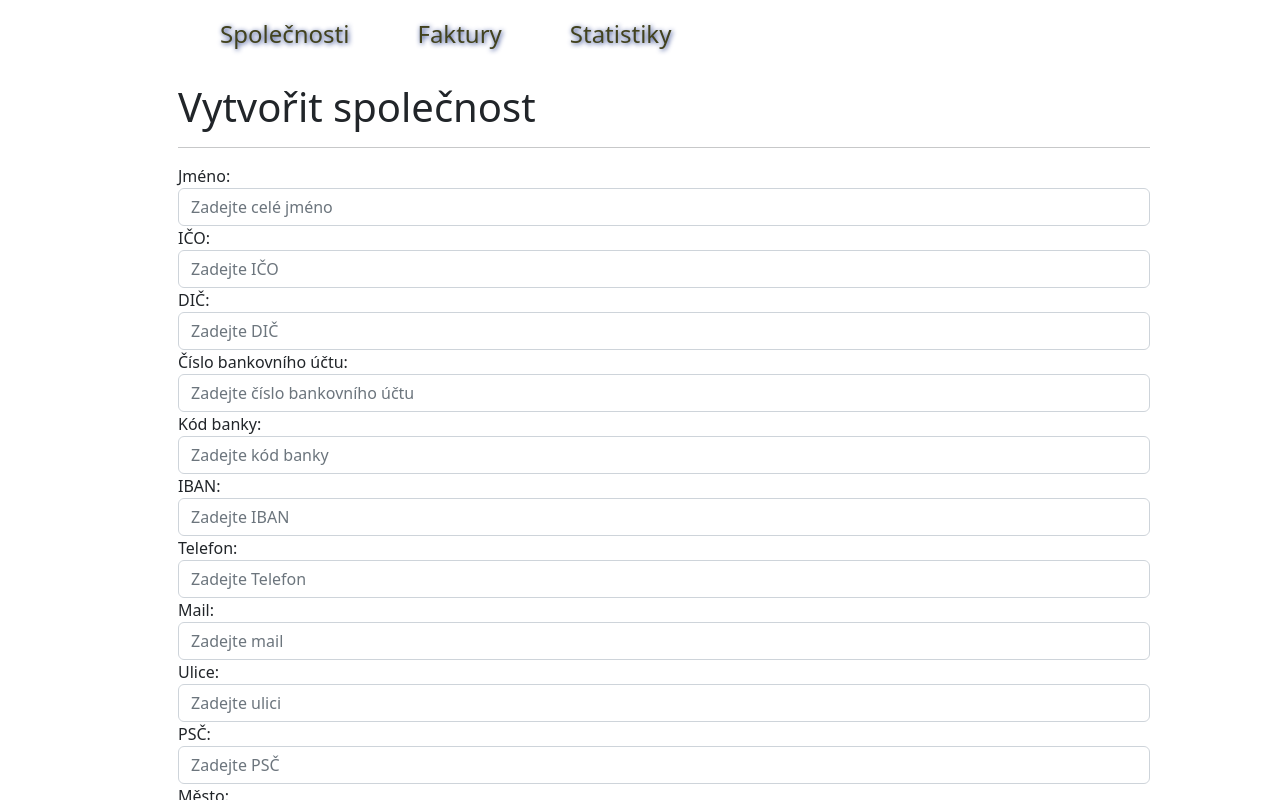
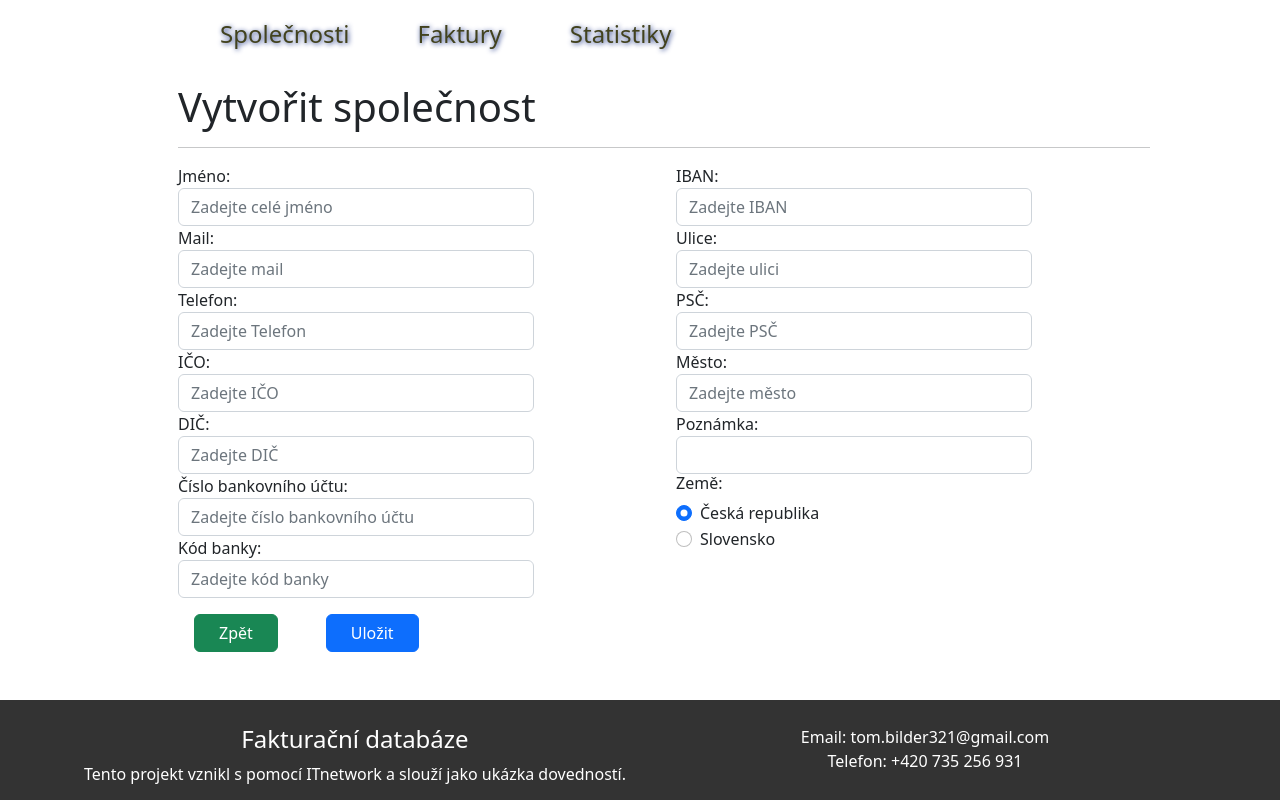
Before and after one commit to poLLib/invoice-webapp, a React (Create React App) app in the folder invoice-client-starter/: page /persons/create in a window 1280 px wide. Built offline with nearby package versions, Linux system fonts and the light colour scheme.

Commit message:
forms column alignment

```diff
--- a/invoice-client-starter/package.json
+++ b/invoice-client-starter/package.json
@@ -10,7 +10,7 @@
     "react": "^18.2.0",
     "react-bootstrap": "^2.10.4",
     "react-dom": "^18.2.0",
-    "react-router-dom": "^6.6.1",
+    "react-router-dom": "^6.10.0",
     "react-scripts": "5.0.1",
     "web-vitals": "^2.1.4"
   },
--- a/invoice-client-starter/src/components/InputField.js
+++ b/invoice-client-starter/src/components/InputField.js
@@ -69,7 +69,7 @@ export function InputField(props) {
       {isTextarea ? (
         <textarea
           required={required}
-          className={`form-control ${props.isSubmitted ? (props.error ? "is-invalid" : "is-valid") : ""}`}
+          className={`form-control w-75 ${props.isSubmitted ? (props.error ? "is-invalid" : "is-valid") : ""}`}
           placeholder={props.prompt}
           rows={props.rows}
           minLength={minlength}
@@ -81,7 +81,7 @@ export function InputField(props) {
         <input
           required={required}
           type={type}
-          className={`form-control ${props.isSubmitted ? (props.error ? "is-invalid" : "is-valid") : ""}`}
+          className={`form-control w-75 ${props.isSubmitted ? (props.error ? "is-invalid" : "is-valid") : ""}`}
           aria-describedby={props.validationFeedback}
           placeholder={props.prompt}
           minLength={minlength}
--- a/invoice-client-starter/src/components/InputSelect.js
+++ b/invoice-client-starter/src/components/InputSelect.js
@@ -57,7 +57,7 @@ export function InputSelect(props) {
       <label>{props.label}:</label>
       <select
         required={required}
-        className={`browser-default form-select ${props.isSubmitted ? (props.error ? "is-invalid" : "is-valid") : ""}`}
+        className={`browser-default form-select w-75 ${props.isSubmitted ? (props.error ? "is-invalid" : "is-valid") : ""}`}
         multiple={multiple}
         name={props.name}
         onChange={props.handleChange}
--- a/invoice-client-starter/src/invoice/InvoiceForm.js
+++ b/invoice-client-starter/src/invoice/InvoiceForm.js
@@ -122,6 +122,8 @@ export function InvoiceForm() {
             )}
 
             <form noValidate onSubmit={handleSubmit}>
+                <div className="row">
+                    <div className="col">
                         <InputSelect
                             name="seller"
                             label="Dodavatel"
@@ -160,6 +162,22 @@ export function InvoiceForm() {
                                 setInvoice({ ...invoice, invoiceNumber: e.target.value });
                             }}
                         />
+                        <InputField
+                            required={true}
+                            type="number"
+                            name="price"
+                            min="0"
+                            label="Cena"
+                            prompt="Zadejte cenu"
+                            value={invoice.price}
+                            isSubmitted={isSubmitted}
+                            error={fieldErrors.price}
+                            handleChange={(e) => {
+                                setInvoice({ ...invoice, price: e.target.value });
+                            }}
+                        />
+                    </div>
+                    <div className="col">
                         <InputField
                             required={true}
                             type="date"
@@ -203,20 +221,6 @@ export function InvoiceForm() {
                         <InputField
                             required={true}
                             type="number"
-                    name="price"
-                    min="0"
-                    label="Cena"
-                    prompt="Zadejte cenu"
-                    value={invoice.price}
-                    isSubmitted={isSubmitted}
-                    error={fieldErrors.price}
-                    handleChange={(e) => {
-                        setInvoice({ ...invoice, price: e.target.value });
-                    }}
-                />
-                <InputField
-                    required={true}
-                    type="number"
                             name="vat"
                             min="0"
                             label="DPH"
@@ -228,6 +232,9 @@ export function InvoiceForm() {
                                 setInvoice({ ...invoice, vat: e.target.value });
                             }}
                         />
+                    </div>
+                </div>
+                <br/>
                 <InputField
                     required={false}
                     type="textarea"
@@ -242,7 +249,6 @@ export function InvoiceForm() {
                         setInvoice({ ...invoice, note: e.target.value });
                     }}
                 />
-
                 <BackButton style="btn btn-success mt-3 ms-3 px-4" />
                 <input type="submit" className="btn btn-primary mt-3 ms-5 px-4" value="Uložit" />
             </form>
--- a/invoice-client-starter/src/persons/PersonForm.js
+++ b/invoice-client-starter/src/persons/PersonForm.js
@@ -132,7 +132,8 @@ export function PersonForm() {
 
             <form noValidate onSubmit={handleSubmit}>
                 {id ? (
-                    <div>
+                    <div className="row">
+                        <div className="col">
                             <InputField
                                 required={true}
                                 type="text"
@@ -147,7 +148,34 @@ export function PersonForm() {
                                     setPerson({ ...person, name: e.target.value });
                                 }}
                             />
-
+                            <InputField
+                                required={true}
+                                type="text"
+                                name="telephone"
+                                min="3"
+                                label="Telefon"
+                                prompt="Zadejte Telefon"
+                                value={person.telephone}
+                                isSubmitted={isSubmitted}
+                                error={fieldErrors.telephone}
+                                handleChange={(e) => {
+                                    setPerson({ ...person, telephone: e.target.value });
+                                }}
+                            />
+                            <InputField
+                                required={true}
+                                type="text"
+                                name="mail"
+                                min="3"
+                                label="Mail"
+                                prompt="Zadejte mail"
+                                value={person.mail}
+                                isSubmitted={isSubmitted}
+                                error={fieldErrors.mail}
+                                handleChange={(e) => {
+                                    setPerson({ ...person, mail: e.target.value });
+                                }}
+                            />
                             <InputField
                                 required={true}
                                 type="text"
@@ -162,7 +190,6 @@ export function PersonForm() {
                                     setPerson({ ...person, accountNumber: e.target.value });
                                 }}
                             />
-
                             <InputField
                                 required={true}
                                 type="text"
@@ -177,7 +204,6 @@ export function PersonForm() {
                                     setPerson({ ...person, bankCode: e.target.value });
                                 }}
                             />
-
                             <InputField
                                 required={true}
                                 type="text"
@@ -192,37 +218,8 @@ export function PersonForm() {
                                     setPerson({ ...person, iban: e.target.value });
                                 }}
                             />
-
-                        <InputField
-                            required={true}
-                            type="text"
-                            name="telephone"
-                            min="3"
-                            label="Telefon"
-                            prompt="Zadejte Telefon"
-                            value={person.telephone}
-                            isSubmitted={isSubmitted}
-                            error={fieldErrors.telephone}
-                            handleChange={(e) => {
-                                setPerson({ ...person, telephone: e.target.value });
-                            }}
-                        />
-
-                        <InputField
-                            required={true}
-                            type="text"
-                            name="mail"
-                            min="3"
-                            label="Mail"
-                            prompt="Zadejte mail"
-                            value={person.mail}
-                            isSubmitted={isSubmitted}
-                            error={fieldErrors.mail}
-                            handleChange={(e) => {
-                                setPerson({ ...person, mail: e.target.value });
-                            }}
-                        />
-
+                        </div>
+                        <div className="col">
                             <InputField
                                 required={true}
                                 type="text"
@@ -237,7 +234,6 @@ export function PersonForm() {
                                     setPerson({ ...person, street: e.target.value });
                                 }}
                             />
-
                             <InputField
                                 required={true}
                                 type="text"
@@ -252,7 +248,6 @@ export function PersonForm() {
                                     setPerson({ ...person, zip: e.target.value });
                                 }}
                             />
-
                             <InputField
                                 required={true}
                                 type="text"
@@ -267,7 +262,6 @@ export function PersonForm() {
                                     setPerson({ ...person, city: e.target.value });
                                 }}
                             />
-
                             <InputField
                                 required={false}
                                 type="text"
@@ -280,7 +274,6 @@ export function PersonForm() {
                                     setPerson({ ...person, note: e.target.value });
                                 }}
                             />
-
                             <h6>Země:</h6>
 
                             <InputCheck
@@ -293,7 +286,6 @@ export function PersonForm() {
                                 }}
                                 checked={Country.CZECHIA === person.country}
                             />
-
                             <InputCheck
                                 type="radio"
                                 name="country"
@@ -305,8 +297,10 @@ export function PersonForm() {
                                 checked={Country.SLOVAKIA === person.country}
                             />
                         </div>
+                    </div>
                 ) : (
-                    <div>
+                    <div className="row">
+                        <div className="col">
                             <InputField
                                 required={true}
                                 type="text"
@@ -321,7 +315,34 @@ export function PersonForm() {
                                     setPerson({ ...person, name: e.target.value });
                                 }}
                             />
-
+                            <InputField
+                                required={true}
+                                type="text"
+                                name="mail"
+                                min="3"
+                                label="Mail"
+                                prompt="Zadejte mail"
+                                value={person.mail}
+                                error={fieldErrors.mail}
+                                isSubmitted={isSubmitted}
+                                handleChange={(e) => {
+                                    setPerson({ ...person, mail: e.target.value });
+                                }}
+                            />
+                            <InputField
+                                required={true}
+                                type="text"
+                                name="telephone"
+                                min="3"
+                                label="Telefon"
+                                prompt="Zadejte Telefon"
+                                value={person.telephone}
+                                error={fieldErrors.telephone}
+                                isSubmitted={isSubmitted}
+                                handleChange={(e) => {
+                                    setPerson({ ...person, telephone: e.target.value });
+                                }}
+                            />
                             <InputField
                                 required={true}
                                 type="text"
@@ -336,7 +357,6 @@ export function PersonForm() {
                                     setPerson({ ...person, identificationNumber: e.target.value });
                                 }}
                             />
-
                             <InputField
                                 required={true}
                                 type="text"
@@ -351,7 +371,6 @@ export function PersonForm() {
                                     setPerson({ ...person, taxNumber: e.target.value });
                                 }}
                             />
-
                             <InputField
                                 required={true}
                                 type="text"
@@ -366,7 +385,6 @@ export function PersonForm() {
                                     setPerson({ ...person, accountNumber: e.target.value });
                                 }}
                             />
-
                             <InputField
                                 required={true}
                                 type="text"
@@ -381,7 +399,8 @@ export function PersonForm() {
                                     setPerson({ ...person, bankCode: e.target.value });
                                 }}
                             />
-
+                        </div>
+                        <div className="col">
                             <InputField
                                 required={true}
                                 type="text"
@@ -396,37 +415,6 @@ export function PersonForm() {
                                     setPerson({ ...person, iban: e.target.value });
                                 }}
                             />
-
-                        <InputField
-                            required={true}
-                            type="text"
-                            name="telephone"
-                            min="3"
-                            label="Telefon"
-                            prompt="Zadejte Telefon"
-                            value={person.telephone}
-                            error={fieldErrors.telephone}
-                            isSubmitted={isSubmitted}
-                            handleChange={(e) => {
-                                setPerson({ ...person, telephone: e.target.value });
-                            }}
-                        />
-
-                        <InputField
-                            required={true}
-                            type="text"
-                            name="mail"
-                            min="3"
-                            label="Mail"
-                            prompt="Zadejte mail"
-                            value={person.mail}
-                            error={fieldErrors.mail}
-                            isSubmitted={isSubmitted}
-                            handleChange={(e) => {
-                                setPerson({ ...person, mail: e.target.value });
-                            }}
-                        />
-
                             <InputField
                                 required={true}
                                 type="text"
@@ -441,7 +429,6 @@ export function PersonForm() {
                                     setPerson({ ...person, street: e.target.value });
                                 }}
                             />
-
                             <InputField
                                 required={true}
                                 type="text"
@@ -456,7 +443,6 @@ export function PersonForm() {
                                     setPerson({ ...person, zip: e.target.value });
                                 }}
                             />
-
                             <InputField
                                 required={true}
                                 type="text"
@@ -471,7 +457,6 @@ export function PersonForm() {
                                     setPerson({ ...person, city: e.target.value });
                                 }}
                             />
-
                             <InputField
                                 required={true}
                                 type="text"
@@ -484,9 +469,7 @@ export function PersonForm() {
                                     setPerson({ ...person, note: e.target.value });
                                 }}
                             />
-
                             <h6>Země:</h6>
-
                             <InputCheck
                                 type="radio"
                                 name="country"
@@ -497,7 +480,6 @@ export function PersonForm() {
                                 }}
                                 checked={Country.CZECHIA === person.country}
                             />
-
                             <InputCheck
                                 type="radio"
                                 name="country"
@@ -509,8 +491,8 @@ export function PersonForm() {
                                 checked={Country.SLOVAKIA === person.country}
                             />
                         </div>
+                    </div>
                 )}
-
                 <BackButton style="btn btn-success mt-3 ms-3 px-4" />
                 <input type="submit" className="btn btn-primary mt-3 ms-5 px-4" value="Uložit" />            </form>
         </div>
```
Also changed, not shown: 5 other files (tests, documents, lock files or other folders). Lines whose indentation alone changed are shown as unchanged.
